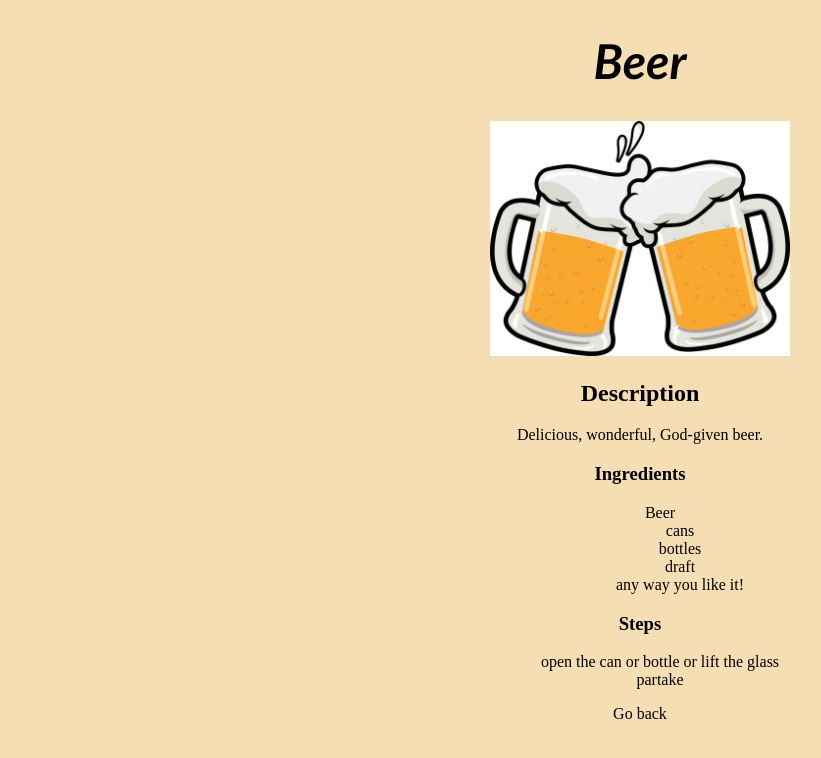
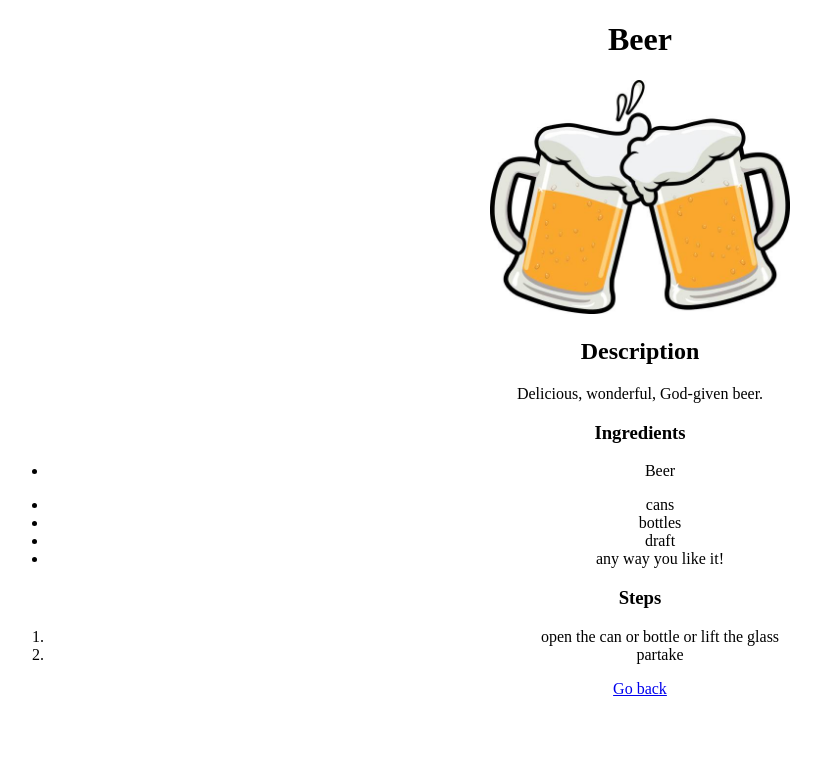
Before and after one commit to kberry379/odin-recipes, a plain HTML site: page recipes/beer.html in a window 1280 px wide. Shown: the whole page, without its empty margins (0-821 px from the left). Drawn offline with Linux system fonts and the light colour scheme.

Commit message:
ya boi strugglin'

```diff
--- a/recipes/beer.html
+++ b/recipes/beer.html
@@ -14,12 +14,12 @@
         <h3 class="beer">Ingredients</h3>
         <ul class="beer">
             <li>Beer</li>
-            <ul class="containers">
-                <li>cans</li>
-                <li>bottles</li>
-                <li>draft</li>
-                <li>any way you like it!</li>
-            </ul>
+        </ul>
+        <ul class="containers">
+            <li>cans</li>
+            <li>bottles</li>
+            <li>draft</li>
+            <li>any way you like it!</li>
         </ul>
         <h3>Steps</h3>
         <ol class="drink">
--- a/styles/styles.css
+++ b/styles/styles.css
@@ -1,57 +1,16 @@
-/* applies to all body elements */
+/* below this line applies to all .html files for odin recipes */
 body {
     text-align: center;
-    background-color: blanchedalmond;
 }
+/* above this line applies to all .html files for odin recipes */
 
-body.beerbody {
-    background-color: wheat;
-}
-
-/* applies to all h1 elements */
-h1 {
-    font-family: 'Lucida Handwriting', 'Brush Script M7', 'Gill Sans', 'Gill Sans MT', Calibri, 'Trebuchet MS', sans-serif,papyrus;
-    font-style: oblique;
-    font-size: 48px;
+/* below this line applies to index.html */
+body.index {
+    background-color: bisque;
 }
 
 .recipes {
     list-style: none;
     font-size: larger;
 }
-
-.beer, .containers, .drink {
-    list-style: none;
-    text-align: center;
-}
-
-.containers {
-    text-align: center;
-}
-
-a {
-    outline: none;
-    text-decoration: none;
-    padding: 2px 1px 0;
-}
-
-a:link {
-    color: black;
-}
-
-a:visited {
-    color: black;
-}
-
-a:focus {
-    border-bottom: 1px dotted;
-}
-
-a:hover {
-    background: darkkhaki;
-}
-
-a:active {
-    background: #265301;
-    color: darkkhaki;
-}
+/* above this line applies to index.html */
```
Also changed, not shown: index.html (+2 -2 lines).
